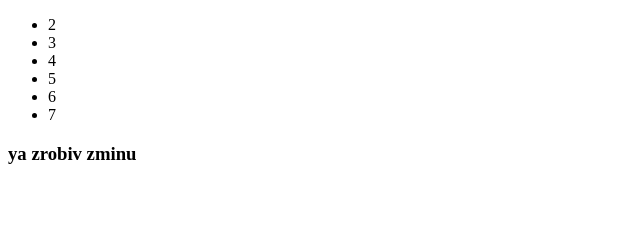
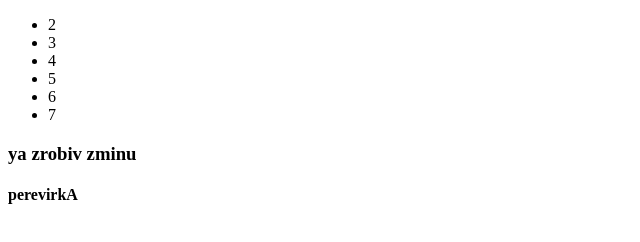
Before and after one commit to Volodymyr1006/MyTraining, a plain HTML site: page about.html in a window 1280 px wide. Shown: the full height of the page, 0-640 px from the left. Drawn offline with Linux system fonts and the light colour scheme.

Commit message:
perevirka

```diff
--- a/about.html
+++ b/about.html
@@ -20,6 +20,7 @@
         </label>
     </form>
 <h3>ya zrobiv zminu</h3>
+<h4>perevirkA</h4>
 
 </body>
 </html>
```
